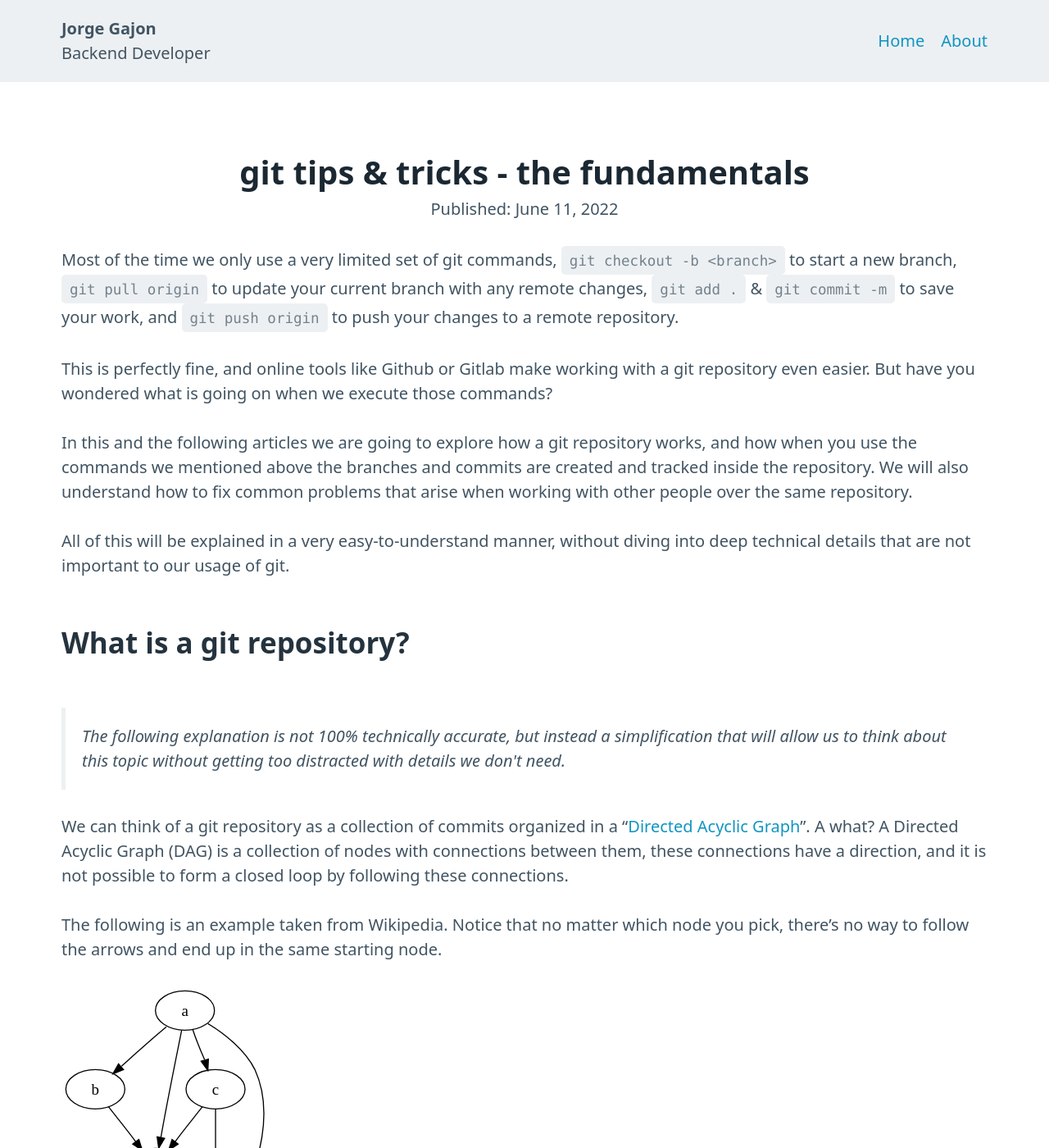
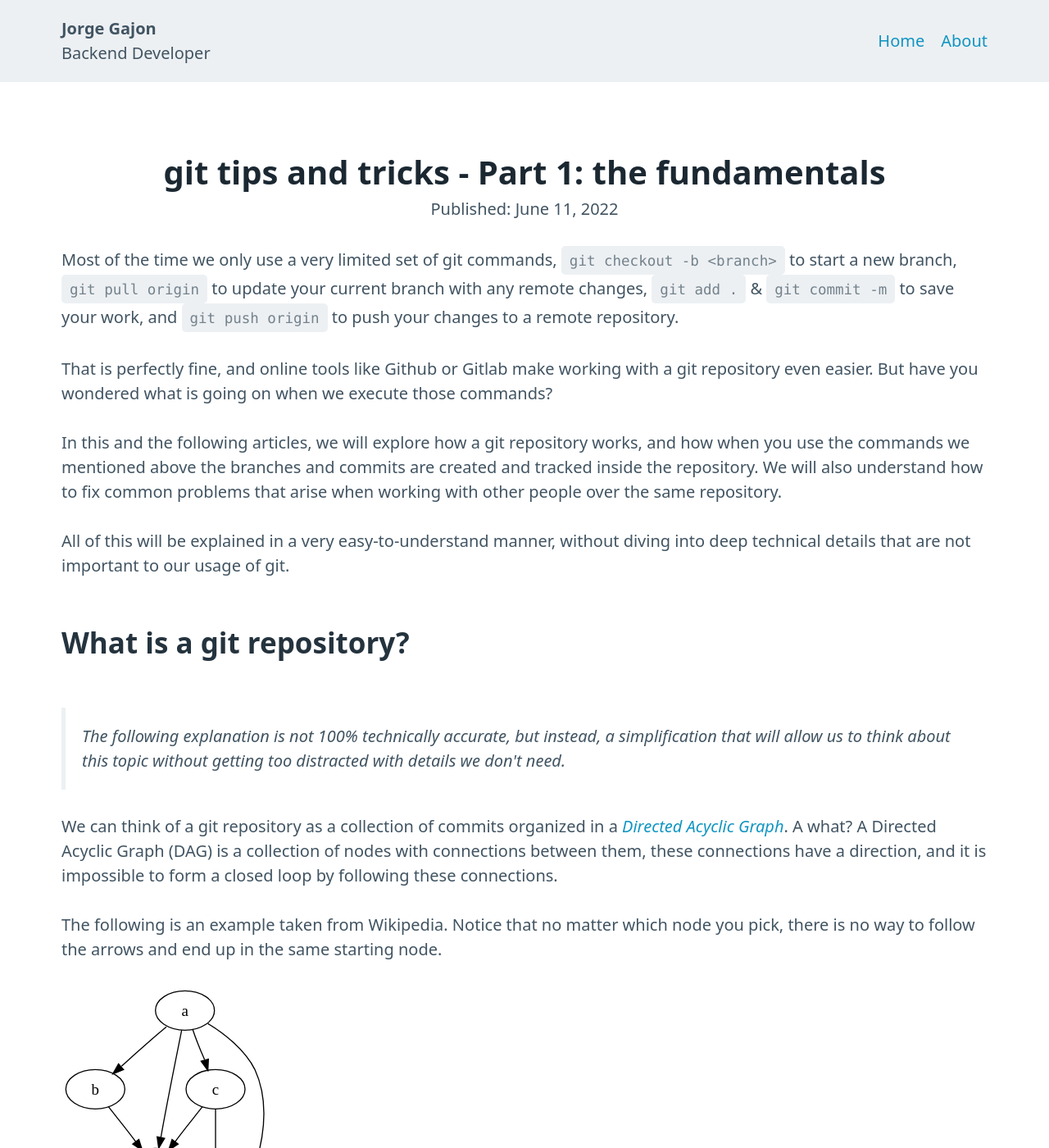
Before and after one commit to gajon/blog, a Jekyll site: the page built from _posts/2022-06-11-git-tips-and-tricks.md, in a window 1280 px wide and 1400 px high. Shown: the whole window at 82% size. Built offline with Jekyll 4.4.1, drawn with Linux system fonts in a browser that asks for light colours; some of the changed text lies outside the part shown.

Commit message:
WIP: Post git tips & tricks

````diff
--- a/_posts/2022-06-11-git-tips-and-tricks.md
+++ b/_posts/2022-06-11-git-tips-and-tricks.md
@@ -1,6 +1,6 @@
 ---
 layout: post
-title: git tips & tricks - the fundamentals
+title: "git tips and tricks - Part 1: the fundamentals"
 ---
 
 Most of the time we only use a very limited set of git commands, `git checkout
@@ -8,15 +8,15 @@ Most of the time we only use a very limited set of git commands, `git checkout
 branch with any remote changes, `git add .` & `git commit -m` to save your work,
 and `git push origin` to push your changes to a remote repository.
 
-This is perfectly fine, and online tools like Github or Gitlab make working with
+That is perfectly fine, and online tools like Github or Gitlab make working with
 a git repository even easier. But have you wondered what is going on when we
 execute those commands?
 
-In this and the following articles we are going to explore how a git repository
-works, and how when you use the commands we mentioned above the branches and
-commits are created and tracked inside the repository. We will also understand
-how to fix common problems that arise when working with other people over the
-same repository.
+In this and the following articles, we will explore how a git repository works,
+and how when you use the commands we mentioned above the branches and commits
+are created and tracked inside the repository. We will also understand how to
+fix common problems that arise when working with other people over the same
+repository.
 
 All of this will be explained in a very easy-to-understand manner, without
 diving into deep technical details that are not important to our usage of git.
@@ -24,33 +24,33 @@ diving into deep technical details that are not important to our usage of git.
 ## What is a git repository?
 
 <blockquote>
-<em>The following explanation is not 100% technically accurate, but instead a
+<em>The following explanation is not 100% technically accurate, but instead, a
 simplification that will allow us to think about this topic without getting too
 distracted with details we don't need.</em>
 </blockquote>
 
 We can think of a git repository as a collection of commits organized in a
-“[Directed Acyclic Graph][]”. A what? A Directed Acyclic Graph (DAG) is a
+_[Directed Acyclic Graph][]_. A what? A Directed Acyclic Graph (DAG) is a
 collection of nodes with connections between them, these connections have a
-direction, and it is not possible to form a closed loop by following these
+direction, and it is impossible to form a closed loop by following these
 connections.
 
 The following is an example taken from Wikipedia. Notice that no matter which
-node you pick, there's no way to follow the arrows and end up in the same
+node you pick, there is no way to follow the arrows and end up in the same
 starting node.
 
 ![Example of a directed acyclic graph](/media/images/example-directed-acyclic-graph.svg)
 
 You can think of the git commands as commands to manipulate this DAG. Each node
 in the graph represents a commit and each commit has one or more parents. In
-turn, each commit represents a change (or “patch”) to the contents of your
+turn, each commit represents a change (or _patch_) to the contents of your
 repository.
 
 ## Branches are pointers to commits
 
-We can refer to the commits in a graph by their “hash”, each node in a git
-repository has a unique “hash”, no two commits can ever have the same one. But
-using hashes would be very inconvenient, so we use “branches” to refer to
+We can refer to the commits in a graph by their _hash_, each node in a git
+repository has a unique _hash_, and no two commits can ever have the same one.
+But using hashes would be very inconvenient, so we use _branches_ to refer to
 commits instead.
 
 Let's see this in action with an example. Let's initialize an empty repository
@@ -186,12 +186,12 @@ Turn off this advice by setting config variable advice.detachedHead to false
 HEAD is now at c8c57bf Initial commit, added README.txt
 ```
 
-git is telling us that we are now in a “detached HEAD” state. This means that
+git is telling us that we are now in a _detached HEAD_ state. This means that
 `HEAD` is no longer pointing to a branch. This is important because if you
-create new commits while in this “detached HEAD” state and then jump back to a
+create new commits while in this _detached HEAD_ state and then jump back to a
 different branch, you could lose those commits.
 
-> The new recommended way to switch to a “detached HEAD” state is to use the
+> The new recommended way to switch to a _detached HEAD_ state is to use the
 > command `git switch --detach`, this way you are being more explicit about your
 > intention. For example:
 >
@@ -238,7 +238,7 @@ $ git commit -m "Added changelog to README.txt"
 
 Our graph now looks like the following. Notice that `HEAD` moved to point to the
 new commit `fb75aff`, and the new commit has an arrow to `c8c57bf` meaning that
-`c8c57bf` is the parent of our new commit. We are still in a “detached HEAD”
+`c8c57bf` is the parent of our new commit. We are still in a _detached HEAD_
 state.
 
 ```
@@ -268,7 +268,7 @@ Switched to a new branch 'changelog'
 ```
 
 Notice that now `HEAD` points to our new branch `changelog`, we are no longer in
-a “detached HEAD” state.
+a _detached HEAD_ state.
 
 ```
                  ┌────┐     .─────────.
@@ -421,16 +421,16 @@ $ git log --format=oneline --graph --all
 * c8c57bfe49e8d5d1918571f4cbdc708cfd82501e Initial commit, added README.txt
 ```
 
-Even though there's no “arrow” shown between `bece83c` and `3bbdb69`, you can
+Even though there is no arrow shown between `bece83c` and `3bbdb69`, you can
 still see that `3bbdb69` is the parent of `bece83c`.
 
-We'll talk more about `git log` in coming articles. But for now, try this
+We will talk more about `git log` in coming articles. But for now, try this
 exercise:
 
 - Remove the `--all` option from the command. What happens?
 - Switch back to the `changelog` branch, and then display the graph with and
   without the `--all` option.
-- Switch to a commit in a “detached HEAD” state, and inspect the graph again.
+- Switch to a commit in a _detached HEAD_ state, and inspect the graph again.
 - What happens if you don't include the `--graph` option?
 
 
````
Also changed, not shown: other parts of _posts/2022-06-11-git-tips-and-tricks.md (+9 -9 lines).
